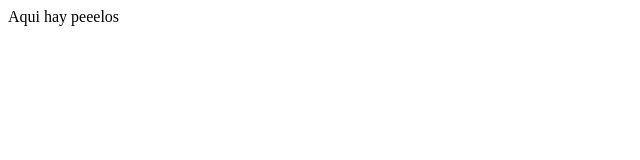
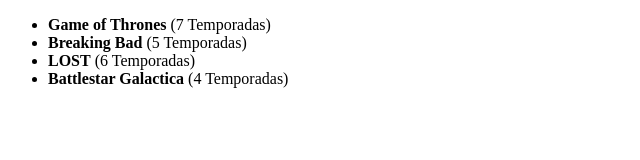
Before and after one commit to RamonLSs/VueJS, a plain HTML site: page primer_ejercicio/index.html in a window 1280 px wide. Shown: the whole page, without its empty margins (0-640 px from the left). Drawn offline with nearby package versions, Linux system fonts and the light colour scheme.

Commit message:
2ª parte primer ejercicio

```diff
--- a/primer_ejercicio/index.html
+++ b/primer_ejercicio/index.html
@@ -7,14 +7,23 @@
 </head>
 <body>
     <div id="app">
-        {{mensaje}}
+        <ul>
+            <li v-for="(show, index) in tvshows" :key="index">
+                <strong>{{show.name}}</strong> ({{show.seasons}} Temporadas)
+            </li>
+        </ul>
     </div>
     <script src="https://cdnjs.cloudflare.com/ajax/libs/vue/2.6.11/vue.js"></script>
     <script>
         const app = new Vue({
             el: '#app',
             data:{
-                mensaje: 'Aqui hay peeelos'
+                tvshows:[
+                    {name: 'Game of Thrones', seasons:7},
+                    {name: 'Breaking Bad', seasons:5},
+                    {name: 'LOST', seasons: 6},
+                    {name: 'Battlestar Galactica', seasons: 4}
+                ]
             }
         });
     </script>
```
